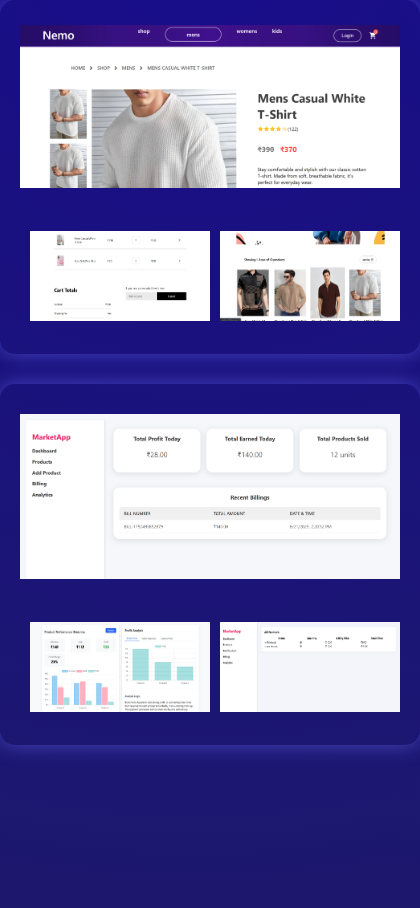
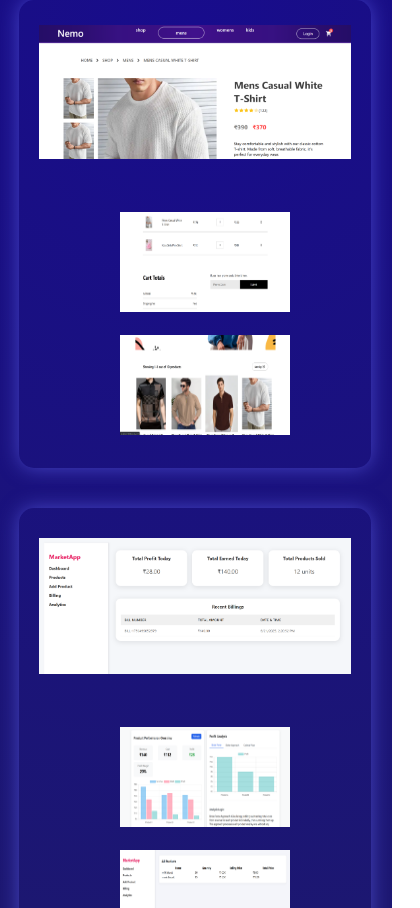
Before and after one commit to riyazahmed2144/Portfolio-React.js, a React (Create React App) app in the folder frontend/: page / in a window 390 px wide. Shown: the part 3576-4484 px from the top of the page, 420 px wide, since content can reach past the window. Built offline with nearby package versions, Linux system fonts and the light colour scheme.

Commit message:
updated media queries

```diff
--- a/frontend/src/pages/works.css
+++ b/frontend/src/pages/works.css
@@ -73,20 +73,21 @@
 }
 @media (max-width: 600px) {
   .e-commerce, .market {
-    display: grid;
-    width: 380px;
+    display: flex;
+    flex-direction: column;
+    align-items: center;
+    width: 80%;
     margin: 0px auto;
     transition: transform 0.2s ease;
   }
   .market{
-    margin-top: 30px;
+    margin-top: 40px;
   }
-
   .side, .side-1 {
     display: flex;
-    flex-direction: column;
-    align-items: center;
-    margin-top: 0px;
+    justify-content: center;
+    gap: 20px;
+    margin-top: 10px;
   }
 
   .e-commerce img,
@@ -94,11 +95,12 @@
     width: 100%;
     height: auto;
   }
+
   .side img,
   .side-1 img {
-    width: 180px;
-    margin-left: 10px;
-    height: 90px;
+    width: 170px;
+    margin-left: 20px;
+    height: 100px;
   }
 }
 @media (min-width: 601px) and (max-width: 1024px) {
```
